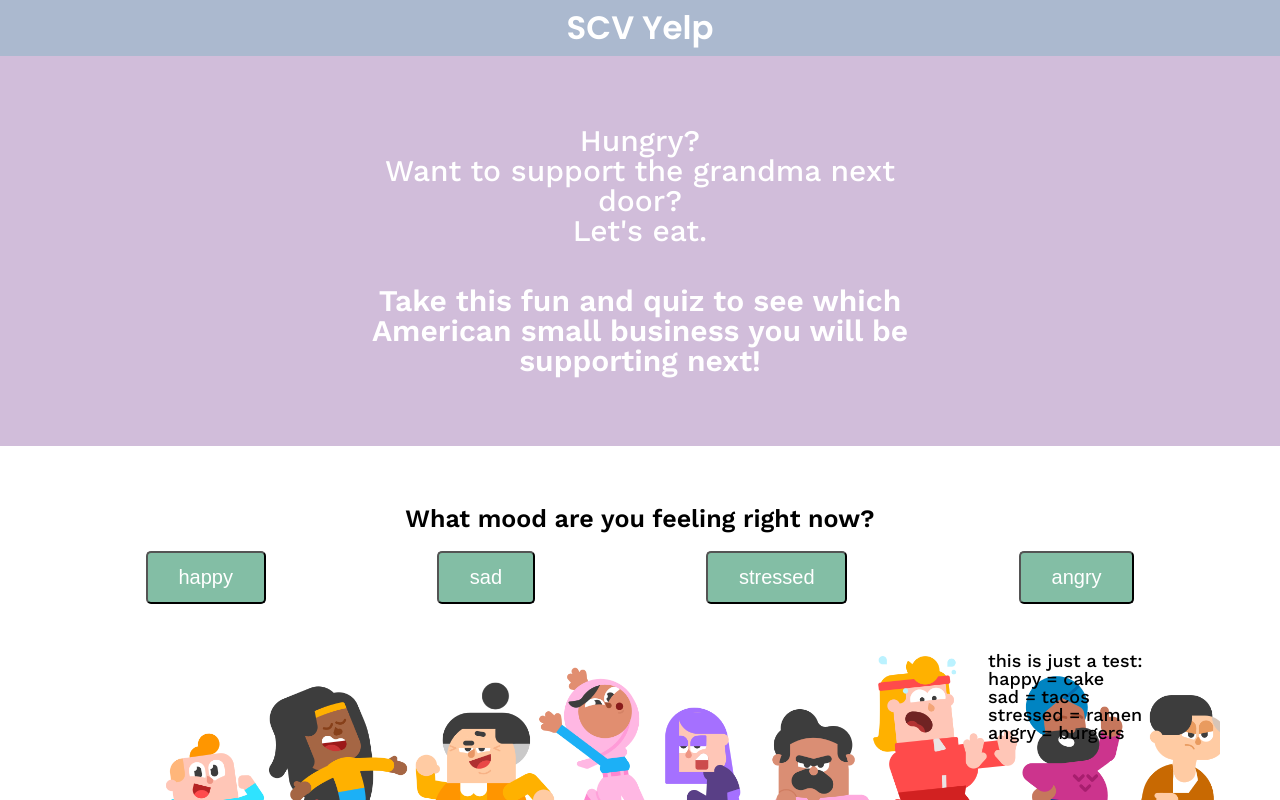
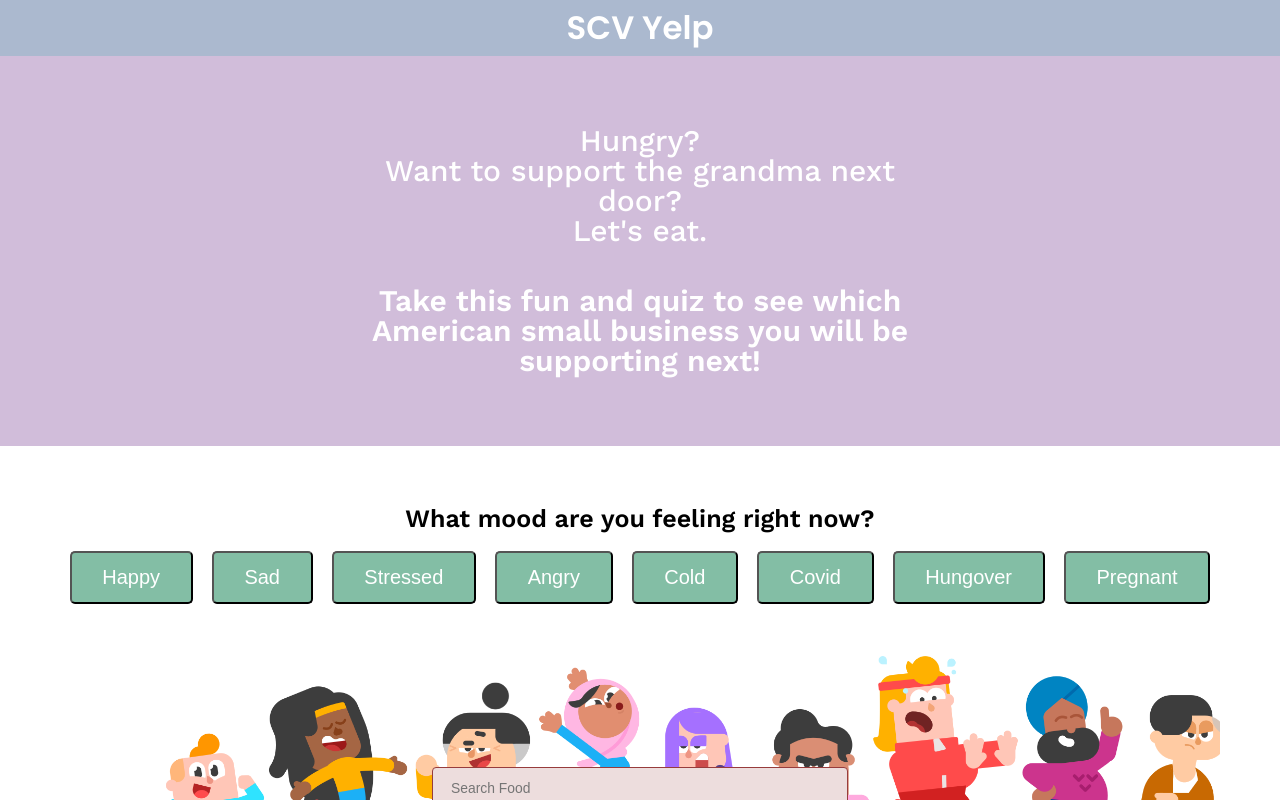
Before and after one commit to alyssacheng15/foodymoody, a React (Create React App) app: page / in a window 1280 px wide. Shown: the top 800 px of the page. Built offline with nearby package versions, Linux system fonts and the light colour scheme.

Commit message:
updated mood buttons

```diff
--- a/src/components/SearchBar/SearchBar.js
+++ b/src/components/SearchBar/SearchBar.js
@@ -14,39 +14,63 @@
             term: '',
             location: '',
             sortBy: 'best_match',
-            category1: 'cake',
-            category2: 'tacos',
-            category3: 'ramen',
-            category4: 'burgers'
+            categoryHappy: 'smoothie',
+            categorySad: 'cake',
+            categoryStressed: 'tea',
+            categoryAngry: 'salad',
+            categoryCold: 'soup',
+            categoryCovid: 'fruit',
+            categoryHungover: 'breakfast',
+            categoryPregnant: 'burger',
         };
 
         this.handleTermChange = this.handleTermChange.bind(this);
         this.handleLocationChange = this.handleLocationChange.bind(this);
         this.handleSearch = this.handleSearch.bind(this);
-        this.happy = this.happy.bind(this);
-        this.sad = this.sad.bind(this);
-        this.stressed = this.stressed.bind(this);
-        this.angry = this.angry.bind(this);
+        this.Happy = this.Happy.bind(this);
+        this.Sad = this.Sad.bind(this);
+        this.Stressed = this.Stressed.bind(this);
+        this.Angry = this.Angry.bind(this);
+        this.Cold = this.Cold.bind(this);
+        this.Covid = this.Covid.bind(this);
+        this.Hungover = this.Hungover.bind(this);
+        this.Pregnant = this.Pregnant.bind(this);
     }
 
-    happy(event) {
-        this.props.searchYelp(this.state.category1);
+    Happy(event) {
+        this.props.searchYelp(this.state.categoryHappy);
     }
 
-    sad(event) {
-        this.props.searchYelp(this.state.category2);
+    Sad(event) {
+        this.props.searchYelp(this.state.categorySad);
     }
 
-    stressed(event) {
-        this.props.searchYelp(this.state.category3);
+    Stressed(event) {
+        this.props.searchYelp(this.state.categoryStressed);
     }
 
-    angry(event) {
-        this.props.searchYelp(this.state.category4);
+    Angry(event) {
+        this.props.searchYelp(this.state.categoryAngry);
+    }
+
+    Cold(event) {
+        this.props.searchYelp(this.state.categoryCold);
+    }
+
+    Covid(event) {
+        this.props.searchYelp(this.state.categoryCovid);
+    }
+
+    Hungover(event) {
+        this.props.searchYelp(this.state.categoryHungover);
+    }
+
+    Pregnant(event) {
+        this.props.searchYelp(this.state.categoryPregnant);
     }
 
     handleSearch(event) {
-        this.props.searchYelp(this.state.term, this.state.location, this.state.sortBy);
+        this.props.searchYelp(this.state.term, this.state.sortBy);
         event.preventDefault();
     }
 
@@ -84,23 +108,17 @@
                 </div>
 
                 <div className="moodButtons">
-                        <button onClick={this.happy}>happy</button>
-                        <button onClick={this.sad}>sad</button>
-                        <button onClick={this.stressed}>stressed</button>
-                        <button onClick={this.angry}>angry</button>
+                        <button onClick={this.Happy}>Happy</button>
+                        <button onClick={this.Sad}>Sad</button>
+                        <button onClick={this.Stressed}>Stressed</button>
+                        <button onClick={this.Angry}>Angry</button>
+                        <button onClick={this.Cold}>Cold</button>
+                        <button onClick={this.Covid}>Covid</button>
+                        <button onClick={this.Hungover}>Hungover</button>
+                        <button onClick={this.Pregnant}>Pregnant</button>
                 </div>
 
                 <div className="SearchBar">
-                    <div className="test">
-                        <ul>
-                            <li>this is just a test:</li>
-                            <li>happy = cake</li>
-                            <li>sad = tacos</li>
-                            <li>stressed = ramen</li>
-                            <li>angry = burgers</li>
-                        </ul>
-                    </div>
-
                     <div className="SearchBar-fields">
                         <input placeholder="Search Food" onChange={this.handleTermChange} />
                     </div>
--- a/src/util/Yelp.js
+++ b/src/util/Yelp.js
@@ -2,7 +2,7 @@
 
 const Yelp = {
     async searchYelp(term, location, sortBy) {
-        const response = await fetch(`https://cors-anywhere.herokuapp.com/https://api.yelp.com/v3/businesses/search?term=${term}&location=santa_clarita&sort_by=review_count&limit=50`, {
+        const response = await fetch(`https://cors-anywhere.herokuapp.com/https://api.yelp.com/v3/businesses/search?term=${term}&location=santa_clarita&sort_by=best_match&limit=50`, {
             headers: {
                 Authorization: `Bearer ${apiKey}`,
             },
```
